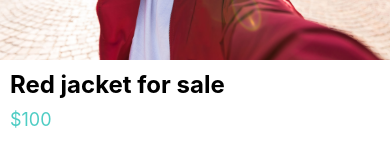
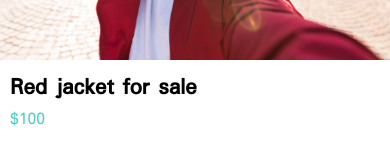
Before and after one commit to PREMINDA/React-NativeSApp, a React Native app: screen / in a window 390 px wide. Shown: the part 240-406 px from the top of the page. Built offline with nearby package versions, Linux system fonts and the light colour scheme.

Commit message:
adding new font to moredetail page

```diff
--- a/app/components/AppText/AppText.js
+++ b/app/components/AppText/AppText.js
@@ -1,13 +1,23 @@
 import React from "react";
 import { Text, StyleSheet, Platform } from "react-native";
+import { useFonts } from "expo-font";
 
 function AppText({ children, style = null }) {
+  const [loaded, error] = useFonts({
+    pdk: require("../../assets/fonts/Padauk.ttf"),
+  });
+
+  if (!loaded) {
+    return null;
+  }
+
   return <Text style={[styles.text, style]}>{children}</Text>;
 }
 
 const styles = StyleSheet.create({
   text: {
     fontSize: 18,
+    fontFamily: "pdk",
   },
 });
 
--- a/app/screen/Moredetail.js
+++ b/app/screen/Moredetail.js
@@ -2,17 +2,8 @@ import React from "react";
 import { View, StyleSheet, Image } from "react-native";
 import AppText from "../components/AppText/AppText.js";
 import color from "../assets/config/color";
-import { useFonts } from "expo-font";
 
 function Moredetail(props) {
-  const [loaded, error] = useFonts({
-    Lobster: require("../assets/fonts/Padauk.ttf"),
-  });
-
-  if (!loaded) {
-    return null;
-  }
-
   return (
     <View>
       <Image
@@ -21,6 +12,7 @@ function Moredetail(props) {
       />
       <View style={styles.textcontainer}>
         <AppText style={styles.title}>Red jacket for sale</AppText>
+
         <AppText style={styles.price}>$100</AppText>
       </View>
     </View>
@@ -38,12 +30,18 @@ const styles = StyleSheet.create({
   title: {
     fontSize: 24,
     fontWeight: "bold",
-    marginBottom: 10,
+    marginBottom: 0,
   },
   price: {
     fontSize: 18,
     color: color.secondary,
   },
+  seperator: {
+    width: "100%",
+    height: 1,
+    backgroundColor: color.secondary,
+    marginBottom: 2,
+  },
 });
 
 export default Moredetail;
```
